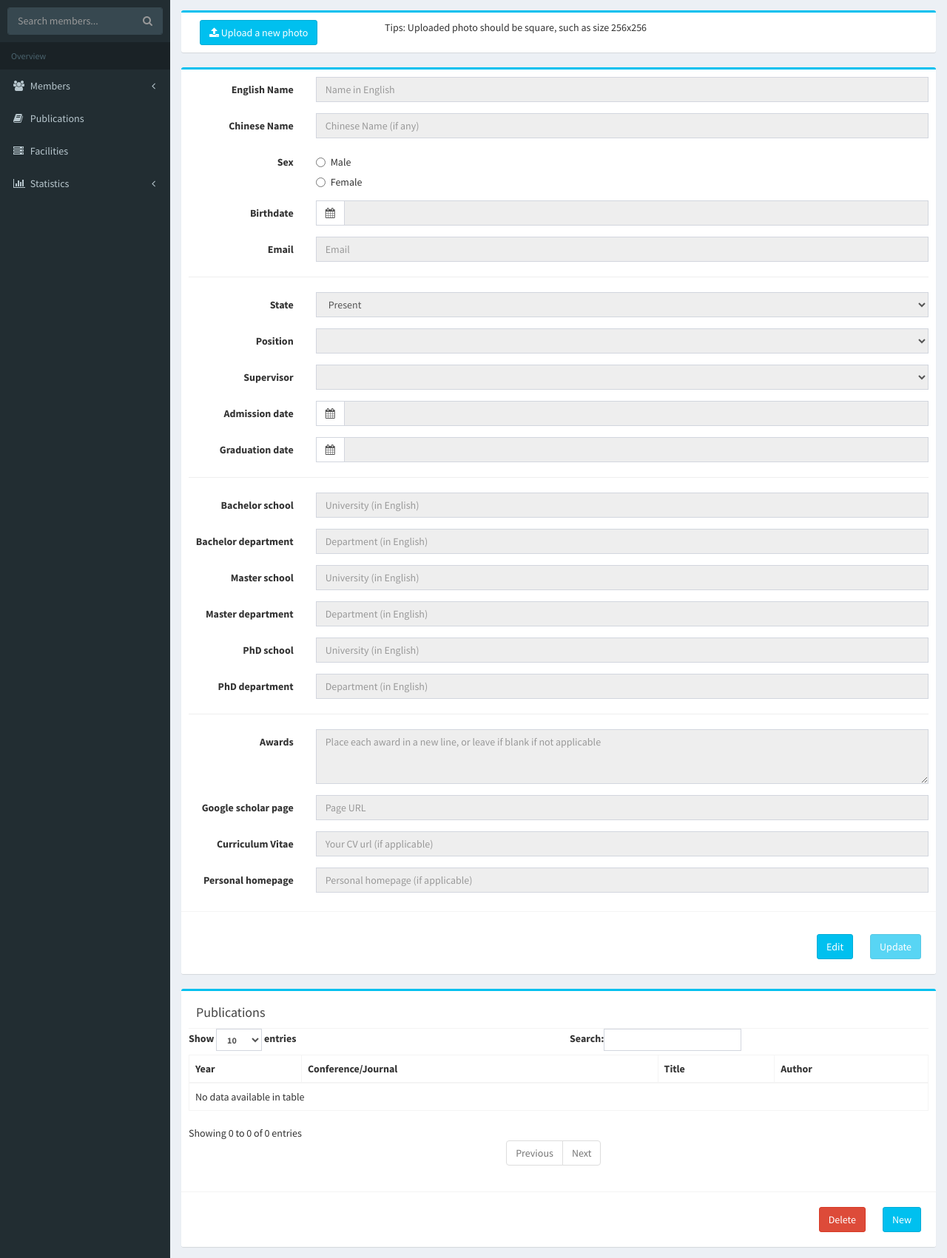
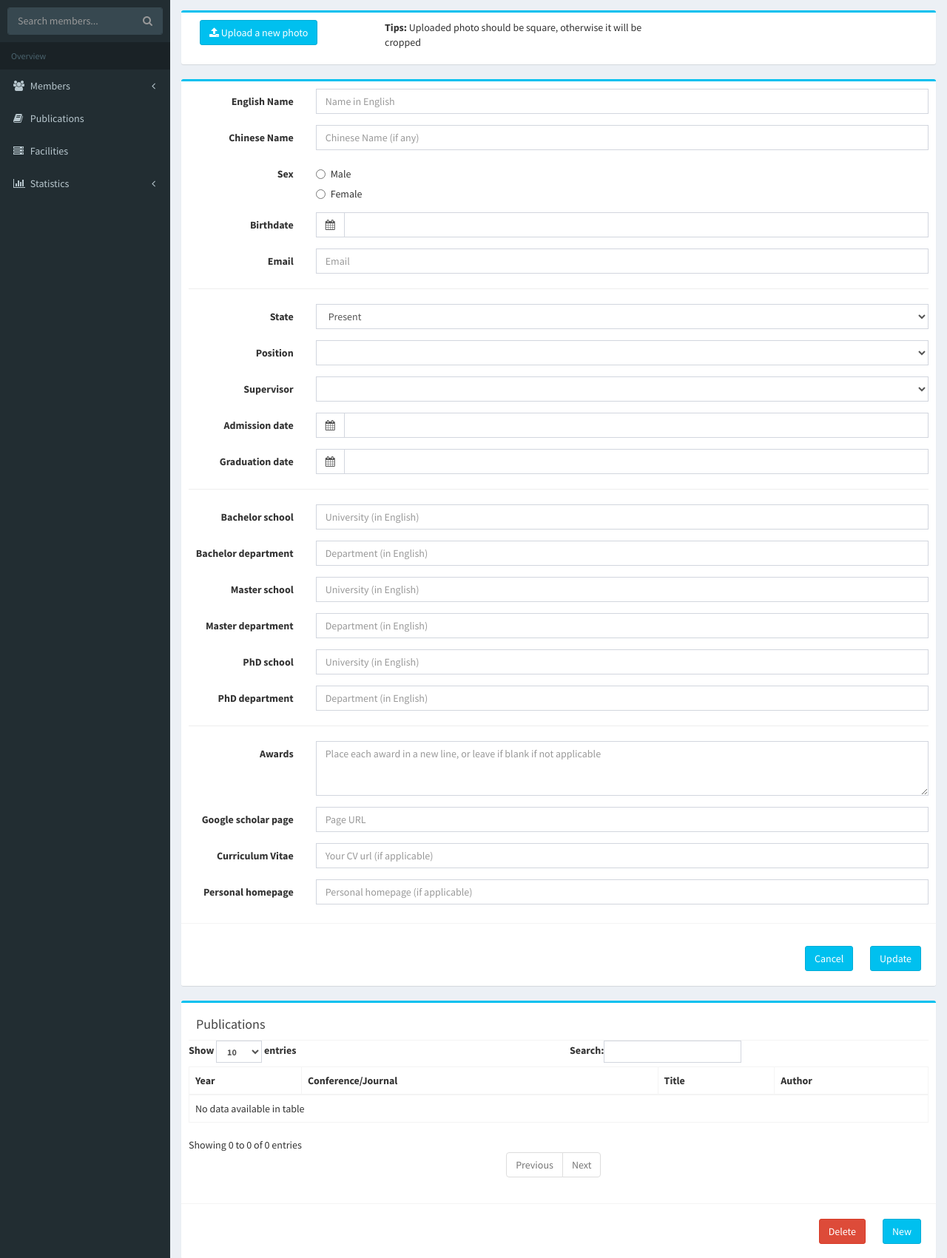
Before and after one commit to hellock/labman, a Flask app: template app/templates/profile.html in a window 1280 px wide. Shown: the part 92-1793 px from the top of the page at 74% size. Run offline with Flask 2, Linux system fonts and the light colour scheme; the template is opened without the code that fills it, so the values that code supplies are empty; some libraries are stand-ins or nearby versions.

```diff
--- a/app/templates/overview_member.html
+++ b/app/templates/overview_member.html
@@ -37,7 +37,11 @@
             </li>
             {% if member.position not in session["config"]["supervisor_positions"] %}
             <li class="list-group-item">
+            {% if supervisor_urls is defined %}
               <b>Supervisor</b> <a class="pull-right" href="{{ supervisor_urls[member.supervisor] }}">{{ member.supervisor }}</a>
+            {% else %}
+              <b>Supervisor</b> <a class="pull-right">{{ member.supervisor }}</a>
+            {% endif %}
             </li>
             {% endif %}
             <li class="list-group-item">
--- a/app/templates/profile.html
+++ b/app/templates/profile.html
@@ -29,7 +29,7 @@
       </form>
     </div>
     <div class="col-md-5">
-      <p>Tips: Uploaded photo should be square, such as size 256x256</p>
+      <p><strong>Tips:</strong> Uploaded photo should be square, otherwise it will be cropped</p>
     </div>
   </div>
 </div>
@@ -40,7 +40,7 @@
     <div class="box-footer">
       <p>
       <div class="pull-right">
-        <button type="button" id="button_edit" class="btn btn-info margin" onclick="toggleEdit()">Edit</button>
+        <button type="button" id="button_edit" class="btn btn-info margin" onclick="toggleEdit()">Cancel</button>
         <button type="submit" id="button_update" class="btn btn-info margin">Update</button>
       </div>
       </p>
@@ -56,8 +56,8 @@
 <script src="/static/js/jquery.fileupload.js"></script>
 <script type="text/javascript">
   $(function () {
-    $("#form_profile :input").attr("readonly", true);
-    $("#button_update").attr("disabled", true);
+    // $("#form_profile :input").attr("readonly", true);
+    // $("#button_update").attr("disabled", true);
     $("#file_avatar").fileupload({
       dataType: "json",
       done: function (e, data) {
```
Also changed, not shown: app/member/controller.py (+6 -1 lines).
